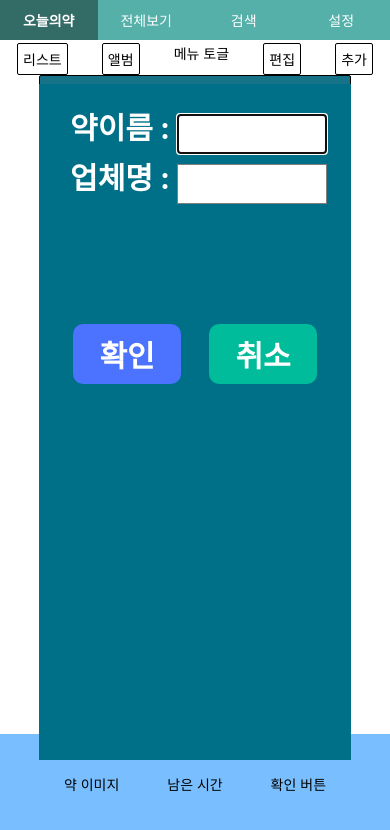
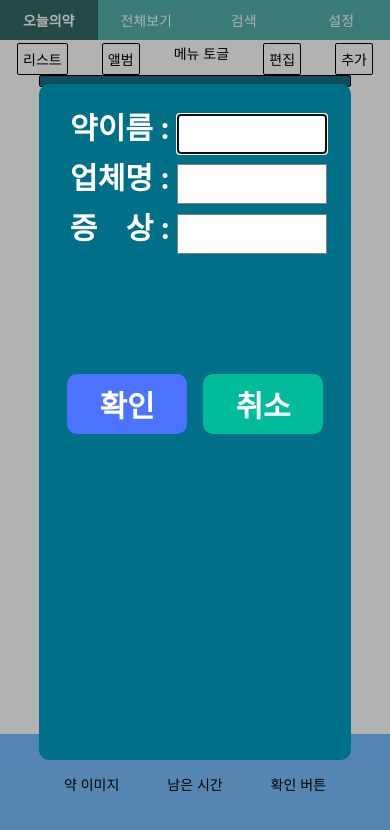
Before and after one commit to KimEunA97/KDT-2-Project-C-10, a React Native app in the folder PillGood/: screen / in a window 390 px wide. Both pictures are taken after a click on the element 195 px from the left and 81 px from the top of the page. Shown: the top 830 px of the page. Built offline with nearby package versions, Linux system fonts and the light colour scheme.

Commit message:
버튼 크기 조절, 배경 불투명도 넣기, 모달창 border 주기, 주석 달기

```diff
--- a/PillGood/src/pages/TodayPillMenu.js
+++ b/PillGood/src/pages/TodayPillMenu.js
@@ -40,7 +40,9 @@ export default function TodayPillMenu({ }) {
         <View style={styles.modalContainer}>
           <View style={styles.modalContent}>
 
-            {/* 입력칸 */}
+            {/* 입력칸 시작 */}
+
+            {/* 약이름 */}
             <View style={{ flexDirection: "row", justifyContent: "center", alignContent: "center" }}>
               <Text style={styles.labelStyle}> 약이름 : </Text>
               <InputBox
@@ -48,9 +50,16 @@ export default function TodayPillMenu({ }) {
                 onChange={setInputValue} />
             </View>
 
+            {/* 업체명 */}
             <View style={{ flexDirection: "row", justifyContent: "center", alignContent: "center" }}>
-            <Text style={styles.labelStyle}> 업체명 : </Text>
-            <InputBox></InputBox>
+              <Text style={styles.labelStyle}> 업체명 : </Text>
+              <InputBox></InputBox>
+            </View>
+
+            {/* 증상 */}
+            <View style={{ flexDirection: "row", justifyContent: "center", alignContent: "center" }}>
+              <Text style={styles.labelStyle}> 증    상 : </Text>
+              <InputBox></InputBox>
             </View>
 
             <View style={styles.buttonContainer}>
@@ -65,7 +74,7 @@ export default function TodayPillMenu({ }) {
                 onPress={handleModalFalse}
                 style={styles.cancelButton}>
                 <Text style={styles.cancelText}
-                  >취소</Text>
+                >취소</Text>
               </TouchableOpacity>
             </View>
           </View>
@@ -87,11 +96,13 @@ const styles = StyleSheet.create({
     flex: 1,
     alignItems: 'center',
     justifyContent: 'center',
-    backgroundColor: 'rgba(0, 0, 0, 0)',
+    backgroundColor: 'rgba(0, 0, 0, 0.3)',
   },
   modalContent: {
     backgroundColor: '#007088',
     padding: 20,
+    borderRadius: 10,
+
     width: '80%',
     height: "80%",
     alignSelf: 'center',
@@ -119,10 +130,10 @@ const styles = StyleSheet.create({
     height: 300,
     flexDirection: "row",
     justifyContent: "space-around",
-    alignItems : "center"
+    alignItems: "center"
   },
   confirmButton: {
-    width: '40%',
+    width: 120,
     height: '20%',
     backgroundColor: '#4B73FF',
     borderRadius: 10,
@@ -131,13 +142,13 @@ const styles = StyleSheet.create({
     justifyContent: 'center',
     alignItems: 'center'
   },
-  confirmText : {
-      fontSize : 30,
-      color: "white",
-      fontWeight : "bold"
+  confirmText: {
+    fontSize: 30,
+    color: "white",
+    fontWeight: "bold"
   },
   cancelButton: {
-    width: '40%',
+    width: 120,
     height: '20%',
     backgroundColor: '#00BC9A',
     borderRadius: 10,
@@ -146,10 +157,10 @@ const styles = StyleSheet.create({
     justifyContent: 'center',
     alignItems: 'center'
   },
-  cancelText : {
-    fontSize : 30,
+  cancelText: {
+    fontSize: 30,
     color: "white",
-    fontWeight : "bold"
+    fontWeight: "bold"
   }
   // img: {
   //   //이미지 크기 조절 방식
```
